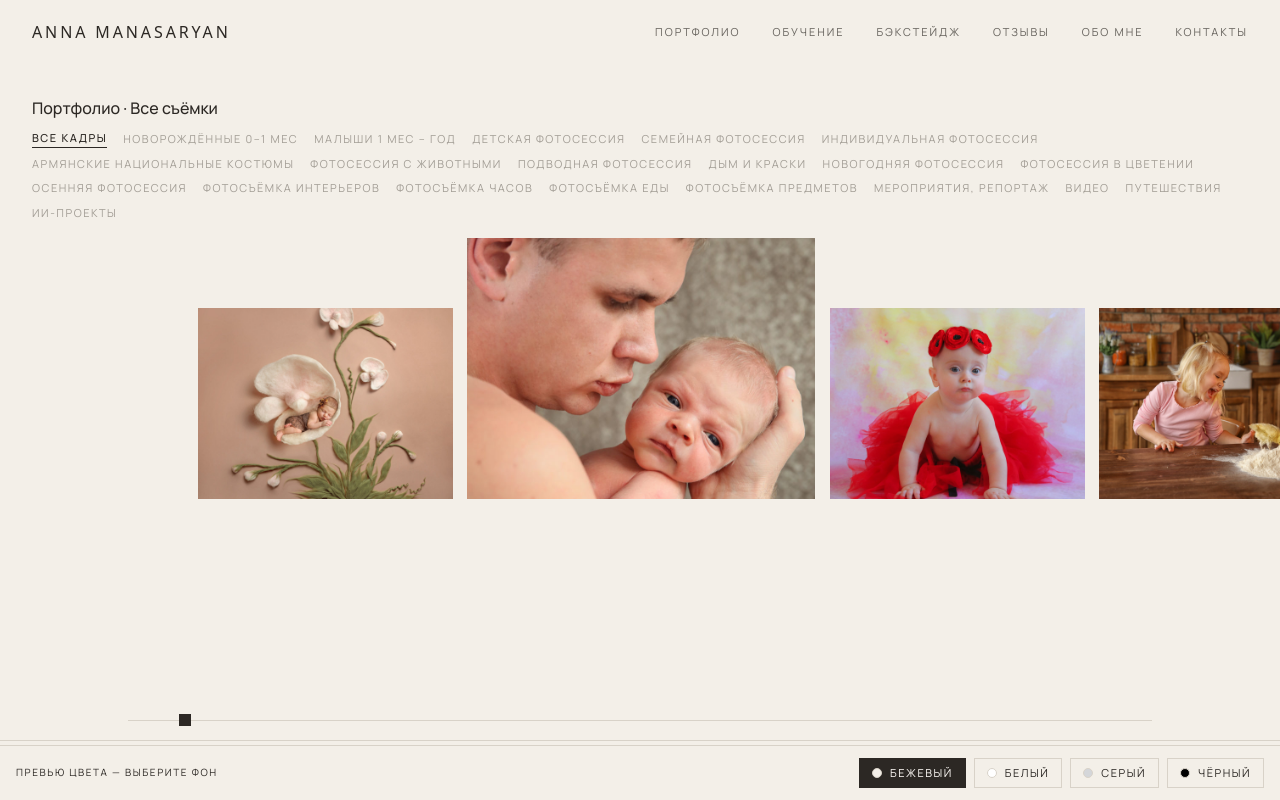
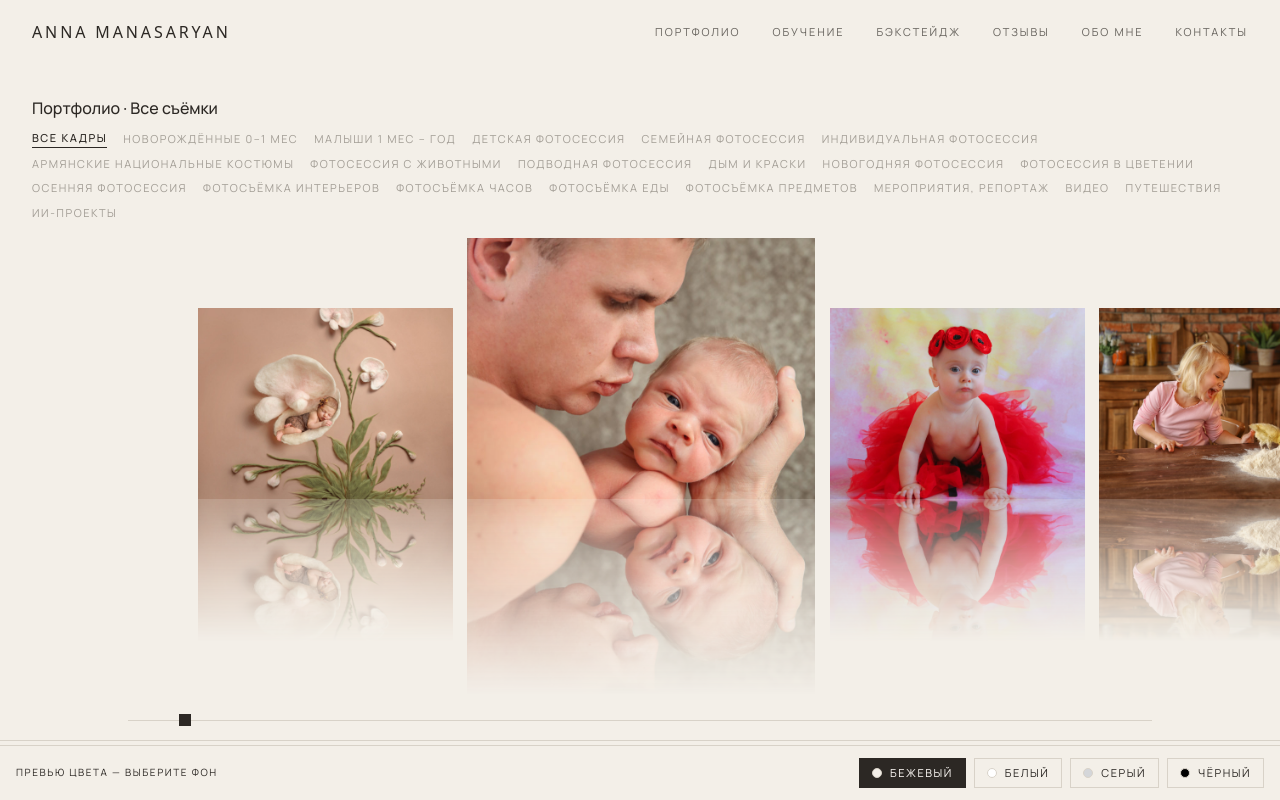
Before and after one commit to rednaxelavoroge/Anna_photo, a Next.js app: page /portfolio in a window 1280 px wide. Shown: the top 800 px of the page. Built offline with nearby package versions, Linux system fonts and the light colour scheme; a web font is replaced by a local one.

Commit message:
Fix mirror reflection flip math, increase reflection opacity to 0.85, set 3.2s reading pause on hero shutter with tap/scroll triggers

```diff
--- a/src/app/globals.css
+++ b/src/app/globals.css
@@ -169,12 +169,12 @@
     overflow: visible;
     white-space: nowrap;
     font-family: var(--font-display);
-    font-weight: 400;
-    line-height: 0.86;
-    letter-spacing: -0.045em;
+    font-weight: 500;
+    line-height: 0.9;
+    letter-spacing: -0.035em;
     color: var(--color-ink);
     user-select: none;
-    font-size: min(11svh, calc((50vw - 2.4rem) / 10.8));
+    font-size: clamp(1.8rem, 11svh, 9vw);
   }
 
   .frame-columns {
@@ -355,23 +355,23 @@
     top: 100%;
     left: 0;
     width: 100%;
-    height: 72%;
+    height: 75%;
     overflow: hidden;
     pointer-events: none;
-    opacity: 0.65;
+    opacity: 0.85;
     -webkit-mask-image: linear-gradient(
       to bottom,
-      rgba(0, 0, 0, 0.88) 0%,
-      rgba(0, 0, 0, 0.52) 30%,
-      rgba(0, 0, 0, 0.18) 65%,
-      transparent 100%
+      rgba(0, 0, 0, 0.95) 0%,
+      rgba(0, 0, 0, 0.70) 25%,
+      rgba(0, 0, 0, 0.35) 60%,
+      rgba(0, 0, 0, 0) 100%
     );
     mask-image: linear-gradient(
       to bottom,
-      rgba(0, 0, 0, 0.88) 0%,
-      rgba(0, 0, 0, 0.52) 30%,
-      rgba(0, 0, 0, 0.18) 65%,
-      transparent 100%
+      rgba(0, 0, 0, 0.95) 0%,
+      rgba(0, 0, 0, 0.70) 25%,
+      rgba(0, 0, 0, 0.35) 60%,
+      rgba(0, 0, 0, 0) 100%
     );
   }
 
@@ -380,9 +380,9 @@
     top: 0;
     left: 0;
     width: 100%;
-    height: calc(100% / 0.72);
+    height: calc(100% / 0.75);
     transform: scaleY(-1);
-    transform-origin: top;
+    transform-origin: 50% 50%;
     background: transparent;
   }
 
--- a/src/components/SplitReveal.tsx
+++ b/src/components/SplitReveal.tsx
@@ -34,26 +34,35 @@ export function SplitReveal({ wordLeft, wordRight, children }: SplitRevealProps)
   useEffect(() => {
     if (reduced) return;
     const control = animate(intro, 1, {
-      duration: 2.2,
-      delay: 0.85,
-      ease: [0.22, 1, 0.36, 1],
+      duration: 2.8,
+      delay: 3.2,
+      ease: [0.16, 1, 0.3, 1],
     });
     return () => control.stop();
   }, [intro, reduced]);
 
-  const scrollOpen = useTransform(scrollYProgress, [0.01, 0.45], [0, 1]);
+  const scrollOpen = useTransform(scrollYProgress, [0.01, 0.40], [0, 1]);
   const openAmount = useTransform([intro, scrollOpen], ([shown, scrolled]) =>
     Math.max(Number(shown), Number(scrolled)),
   );
   const leftX = useTransform(openAmount, [0, 1], ["0%", "-102%"]);
   const rightX = useTransform(openAmount, [0, 1], ["0%", "102%"]);
-  const revealOpacity = useTransform(openAmount, [0.08, 0.85], [0, 1]);
-  const revealScale = useTransform(openAmount, [0.08, 1], [0.95, 1]);
+  const revealOpacity = useTransform(openAmount, [0.05, 0.80], [0, 1]);
+  const revealScale = useTransform(openAmount, [0.05, 1], [0.94, 1]);
   const openScale = useTransform(openAmount, (progress) => {
     const remaining = Math.max(0, 1 - 0.95 * progress);
     return Math.min(1, Math.max(0, remaining));
   });
-  const wordOpacity = useTransform(openAmount, [0.65, 0.95], [1, 0]);
+  const wordOpacity = useTransform(openAmount, [0.60, 0.92], [1, 0]);
+  const hintOpacity = useTransform(openAmount, [0, 0.25], [1, 0]);
+
+  const handleOpenClick = () => {
+    if (reduced) return;
+    animate(intro, 1, {
+      duration: 2.0,
+      ease: [0.16, 1, 0.3, 1],
+    });
+  };
 
   useLayoutEffect(() => {
     const leftPane = leftPaneRef.current;
@@ -72,7 +81,7 @@ export function SplitReveal({ wordLeft, wordRight, children }: SplitRevealProps)
         word.style.fontSize = `${probe}px`;
       }
       const widest = Math.max(leftWord.offsetWidth, rightWord.offsetWidth, 1);
-      const next = `${Math.max(13, probe * (avail / widest) * 0.96)}px`;
+      const next = `${Math.max(16, probe * (avail / widest) * 0.96)}px`;
       leftWord.style.fontSize = next;
       rightWord.style.fontSize = next;
     };
@@ -110,8 +119,9 @@ export function SplitReveal({ wordLeft, wordRight, children }: SplitRevealProps)
         <motion.div
           ref={leftPaneRef}
           aria-hidden="true"
+          onClick={handleOpenClick}
           style={{ x: leftX }}
-          className="pointer-events-none absolute inset-y-0 left-0 flex w-1/2 items-center justify-end overflow-hidden border-r border-line bg-paper pr-[0.08em] pl-[0.45rem] will-change-transform sm:pl-[clamp(0.45rem,1.6vw,1.1rem)]"
+          className="cursor-pointer absolute inset-y-0 left-0 z-20 flex w-1/2 items-center justify-end overflow-hidden border-r border-line bg-paper pr-[0.08em] pl-[0.45rem] will-change-transform sm:pl-[clamp(0.45rem,1.6vw,1.1rem)]"
         >
           <motion.span
             style={{ scale: openScale, opacity: wordOpacity }}
@@ -126,8 +136,9 @@ export function SplitReveal({ wordLeft, wordRight, children }: SplitRevealProps)
         <motion.div
           ref={rightPaneRef}
           aria-hidden="true"
+          onClick={handleOpenClick}
           style={{ x: rightX }}
-          className="pointer-events-none absolute inset-y-0 right-0 flex w-1/2 items-center justify-start overflow-hidden bg-paper pl-[0.08em] pr-[0.45rem] will-change-transform sm:pr-[clamp(0.45rem,1.6vw,1.1rem)]"
+          className="cursor-pointer absolute inset-y-0 right-0 z-20 flex w-1/2 items-center justify-start overflow-hidden bg-paper pl-[0.08em] pr-[0.45rem] will-change-transform sm:pr-[clamp(0.45rem,1.6vw,1.1rem)]"
         >
           <motion.span
             style={{ scale: openScale, opacity: wordOpacity }}
@@ -138,6 +149,13 @@ export function SplitReveal({ wordLeft, wordRight, children }: SplitRevealProps)
             </span>
           </motion.span>
         </motion.div>
+
+        <motion.div
+          style={{ opacity: hintOpacity }}
+          className="pointer-events-none absolute inset-x-0 bottom-16 z-30 flex justify-center text-[10px] tracking-[0.24em] uppercase text-muted"
+        >
+          <span>Листайте или нажмите, чтобы открыть</span>
+        </motion.div>
       </div>
     </section>
   );
```
